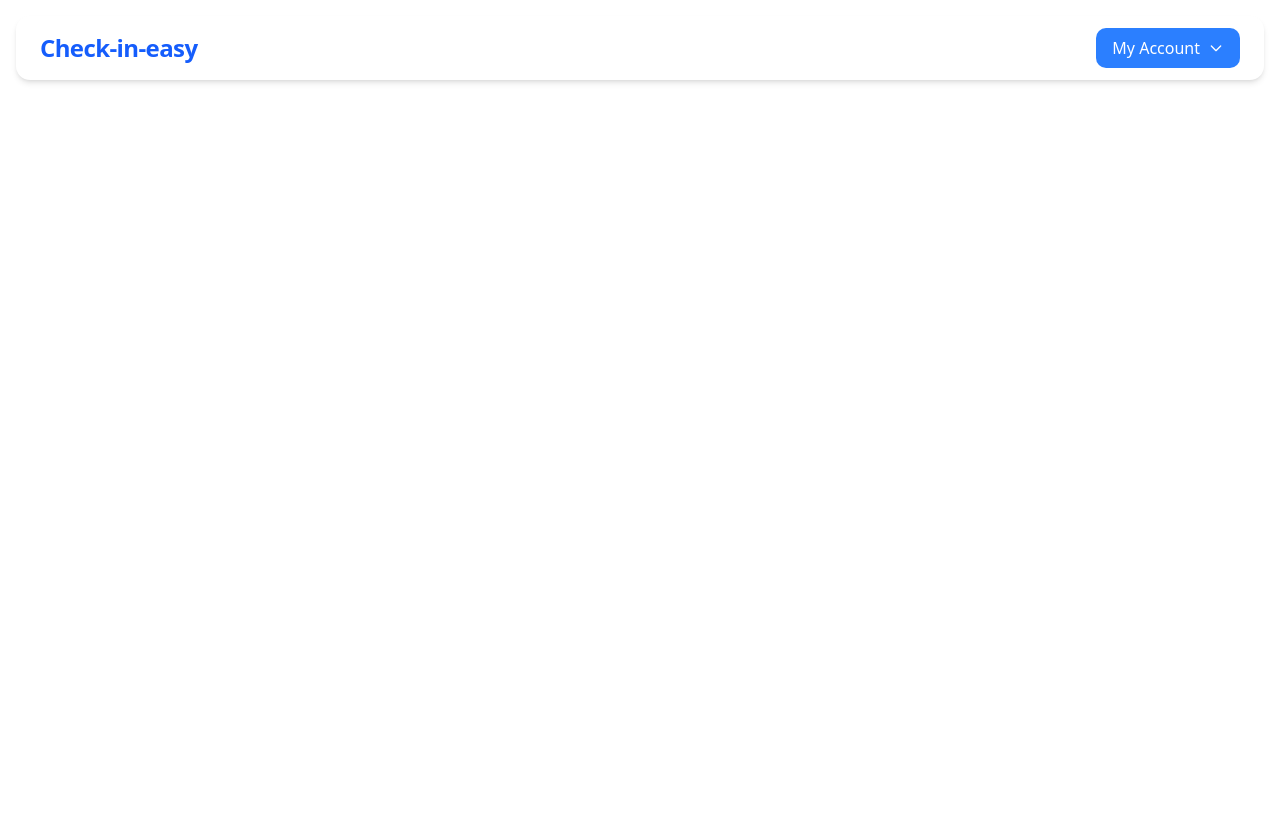
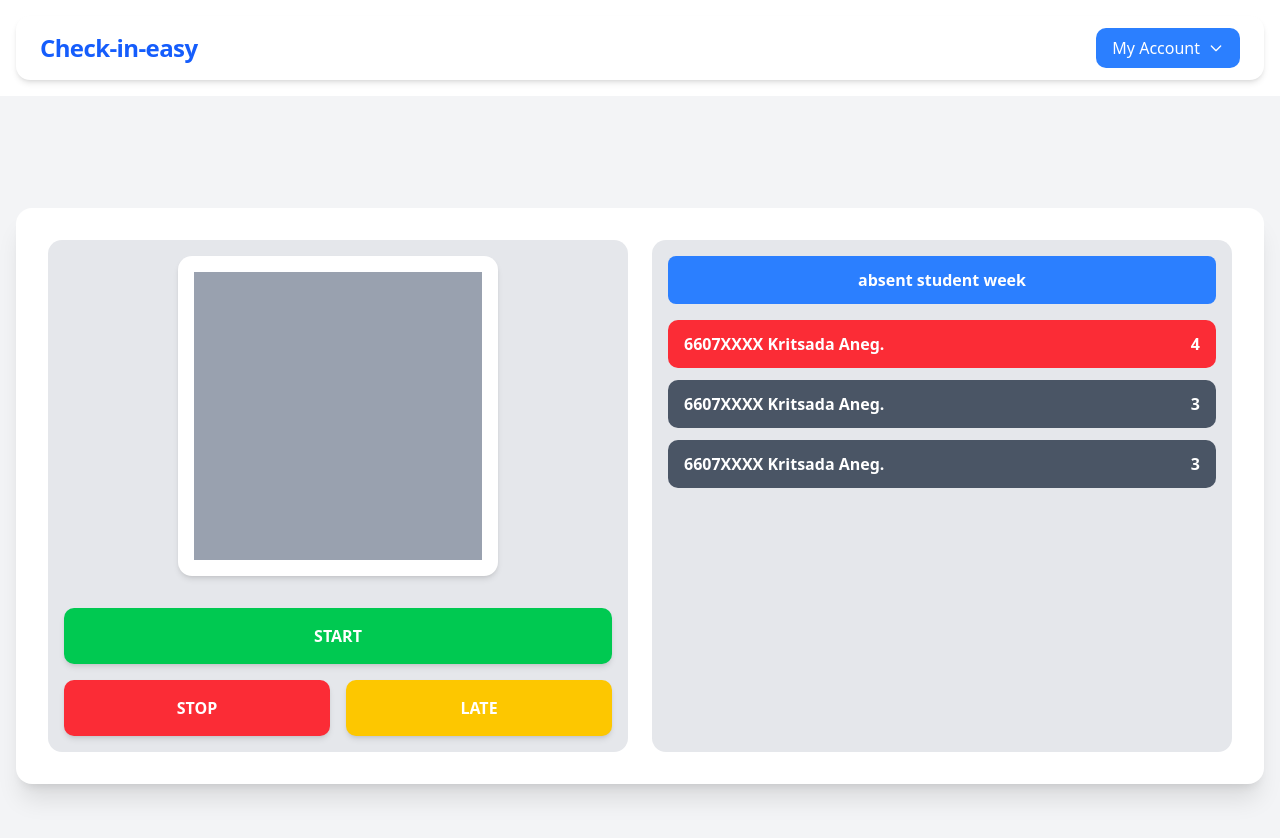
Before and after one commit to ayyaya21/check-in-easy, a SvelteKit app: page /professor/06016401/week-01 in a window 1280 px wide. Shown: the top 838 px of the page. Before the commit the page ends 800 px from the top, so only its background shows below. Built offline with nearby package versions, Linux system fonts and the light colour scheme.

Commit message:
qrqode gen page
professor finish

```diff
--- a/src/routes/professor/06016401/week-01/+page.svelte
+++ b/src/routes/professor/06016401/week-01/+page.svelte
@@ -0,0 +1,52 @@
+<script>
+  // Data for the student list
+  const students = [
+    { id: "6607XXXX Kritsada Aneg.", count: 4, color: "red" },
+    { id: "6607XXXX Kritsada Aneg.", count: 3, color: "gray" },
+    { id: "6607XXXX Kritsada Aneg.", count: 3, color: "gray" },
+  ];
+</script>
+
+<div class="min-h-screen bg-gray-100 flex justify-center items-center p-4">
+  <div class="bg-white rounded-2xl shadow-xl w-full grid grid-cols-1 md:grid-cols-2 gap-6 p-8">
+
+    <div class="flex flex-col items-center justify-between p-4 bg-gray-200 rounded-xl">
+      <div class="bg-white p-4 rounded-xl shadow-md w-full max-w-xs flex justify-center items-center">
+        <div class="w-full aspect-square bg-gray-400">
+        </div>
+      </div>
+
+      <div class="mt-8 w-full space-y-4">
+        <button class="w-full bg-green-500 text-white font-bold py-4 rounded-lg shadow-md hover:bg-green-600 transition-colors duration-200">
+          START
+        </button>
+        <div class="grid grid-cols-2 gap-4">
+          <button class="w-full bg-red-500 text-white font-bold py-4 rounded-lg shadow-md hover:bg-red-600 transition-colors duration-200">
+            STOP
+          </button>
+          <button class="w-full bg-yellow-400 text-white font-bold py-4 rounded-lg shadow-md hover:bg-yellow-500 transition-colors duration-200">
+            LATE
+          </button>
+        </div>
+      </div>
+    </div>
+
+    <div class="bg-gray-200 rounded-xl p-4 flex flex-col">
+      <h2 class="text-center text-white bg-blue-500 font-semibold py-3 rounded-md">
+        absent student week
+      </h2>
+      <div class="mt-4 space-y-3">
+        {#each students as student}
+          <div
+            class="flex justify-between items-center px-4 py-3 rounded-lg font-semibold text-white"
+            class:bg-red-500={student.count === 4}
+            class:bg-gray-600={student.count !== 4}
+          >
+            <span>{student.id}</span>
+            <span>{student.count}</span>
+          </div>
+        {/each}
+      </div>
+    </div>
+  </div>
+</div>
```
